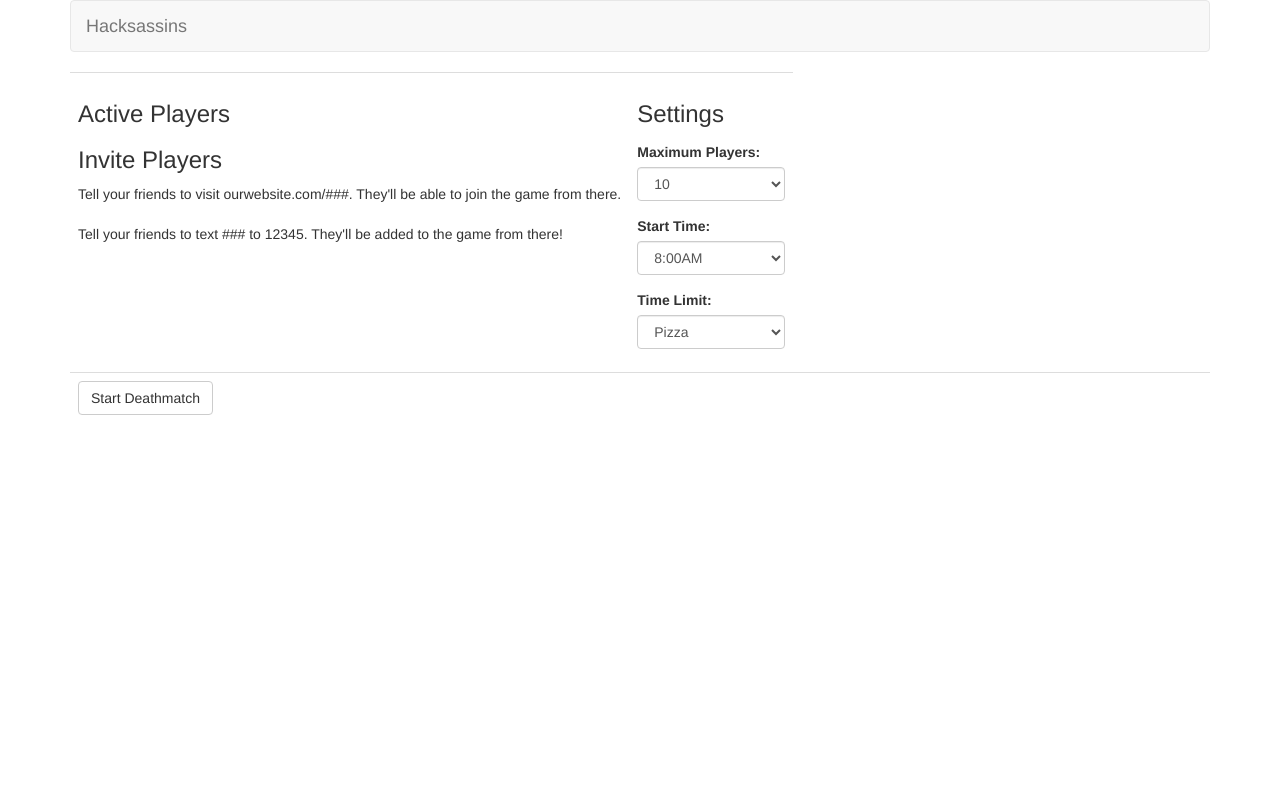
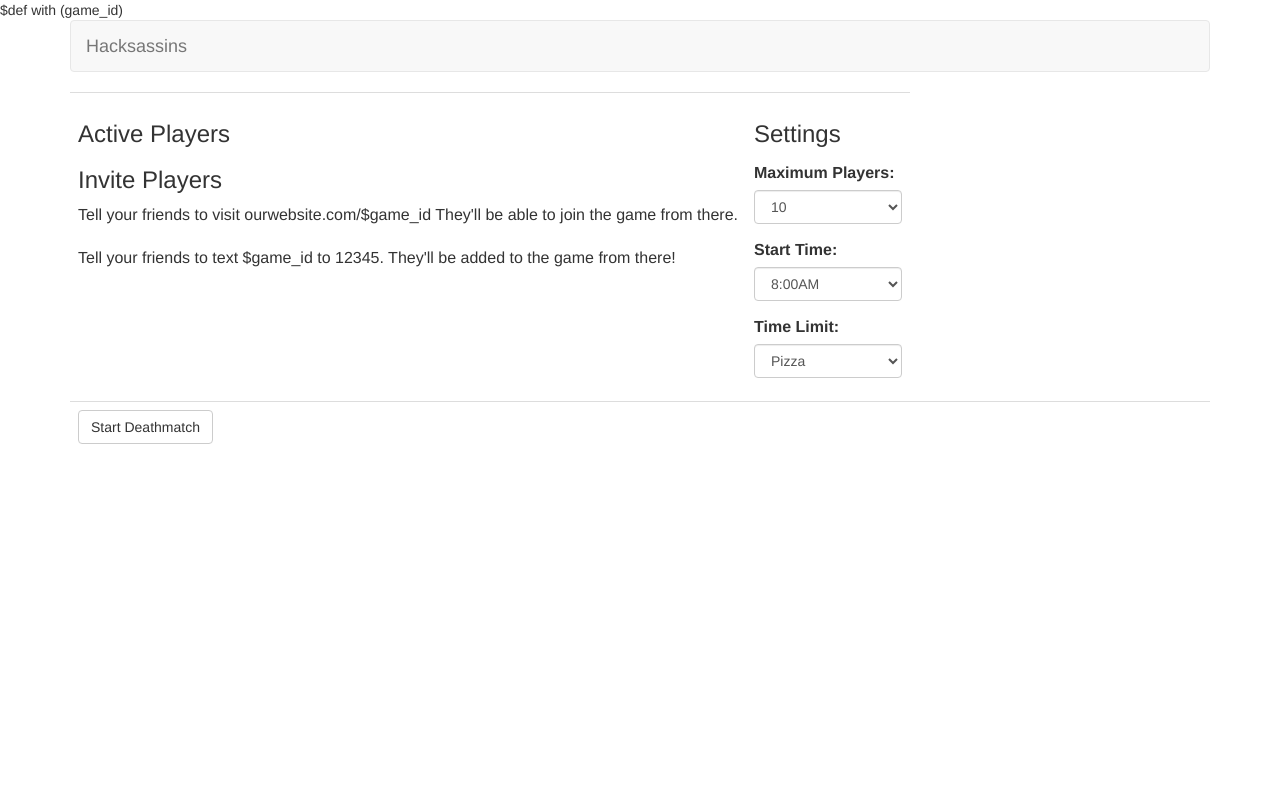
Before and after one commit to funmibifashina/websassins, a Python web app: template templates/createdeath.html in a window 1280 px wide. Run offline with Jinja, Linux system fonts and the light colour scheme; the template is opened without the code that fills it, so the values that code supplies are empty; some libraries are stand-ins or nearby versions.

Commit message:
puts game ID in the game create page

```diff
--- a/app.py
+++ b/app.py
@@ -46,7 +46,7 @@
 
 class createdeath:
     def GET(self, game_id):
-        return render.createdeath()
+        return render.createdeath(game_id)
 
 class death:
     def GET(self):
--- a/templates/createdeath.html
+++ b/templates/createdeath.html
@@ -1,3 +1,5 @@
+$def with (game_id)
+
 <!DOCTYPE html>
 <html lang="en">
   <head>
@@ -82,12 +84,12 @@
             <!-- <a href="#" class="btn btn-default">Web Method</a> -->
             <div class="form-group">
               <label>
-                <span style="font-weight: normal;">Tell your friends to visit ourwebsite.com/###. They'll be able to join the game from there.</span>
+                <span style="font-weight: normal;">Tell your friends to visit ourwebsite.com/$game_id They'll be able to join the game from there.</span>
               </label>
             </div>
             <!-- <a href="#" class="btn btn-default">SMS Method</a> -->
             <div class="form-group">
-              <b><span style="font-weight: normal;">Tell your friends to text ### to 12345. They'll be added to the game from there!</span></b>
+              <b><span style="font-weight: normal;">Tell your friends to text $game_id to 12345. They'll be added to the game from there!</span></b>
               <br>
             </div>
           </td>
```
